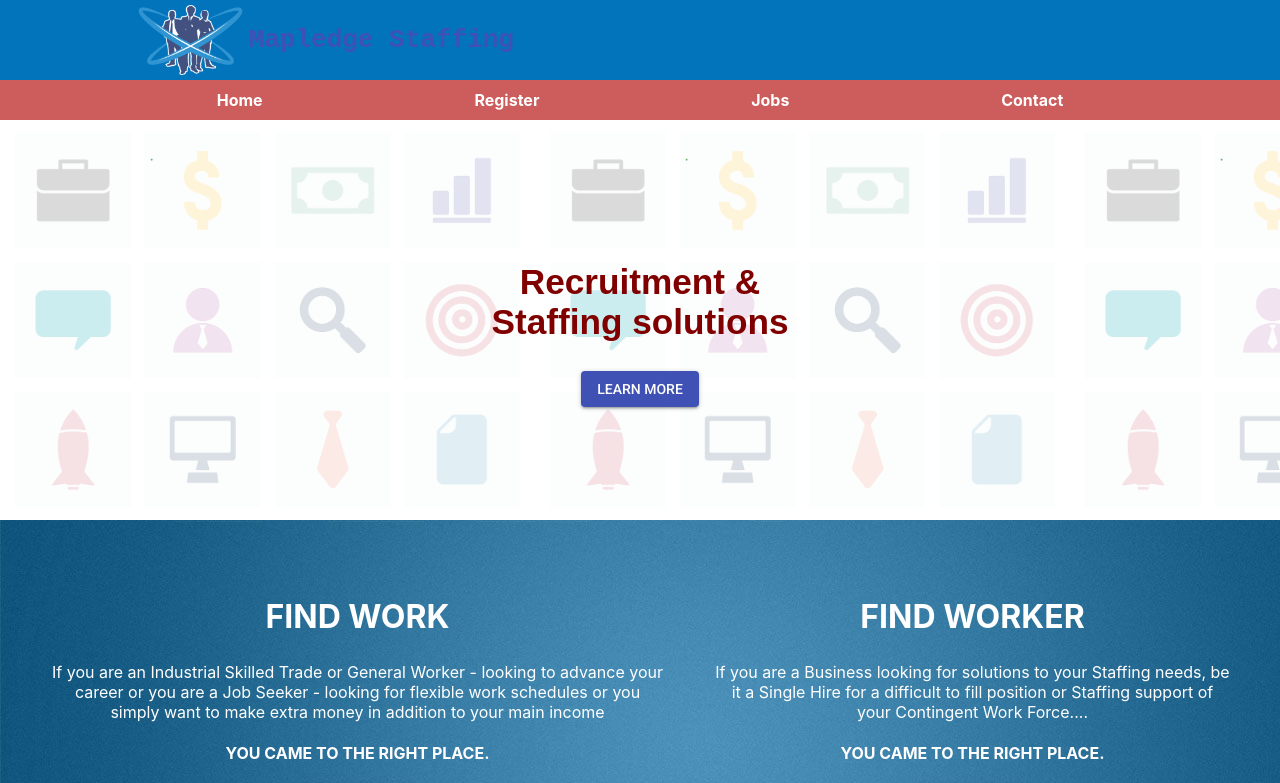
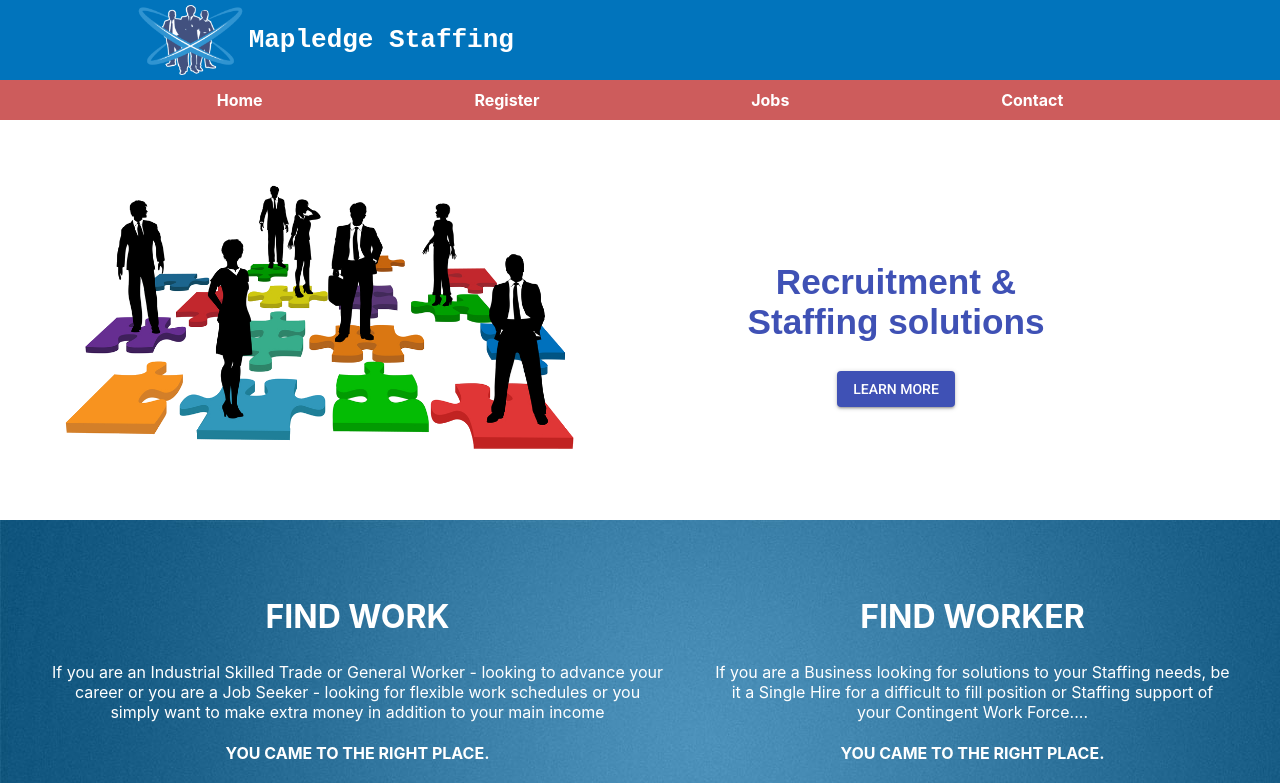
Before and after one commit to puneet-kashyap/mapledge, a React (Create React App) app: page / in a window 1280 px wide. Shown: the top 783 px of the page. Built offline with nearby package versions, Linux system fonts and the light colour scheme.

Commit message:
Home page updated

```diff
--- a/src/components/contact/Contact.js
+++ b/src/components/contact/Contact.js
@@ -9,7 +9,7 @@ class Contact extends React.Component {
     return (
       <div className="contact">
         <div>
-          <h1>Contact</h1>
+          <h1 className="page-title">Contact</h1>
           <div className="card">
             {assets.contacts.map((item, index) => {
               return (
--- a/src/components/header/Header.js
+++ b/src/components/header/Header.js
@@ -10,7 +10,7 @@ class Header extends React.Component {
         <header>
           <div className="logo">
             <img className="logo-img" src={logo} alt="Logo" />
-            <h1>Mapledge Staffing</h1>
+            <h1 className="brand">Mapledge Staffing</h1>
           </div>
         </header>
         <Menu />
--- a/src/components/header/header.css
+++ b/src/components/header/header.css
@@ -11,13 +11,16 @@ header {
   flex-basis: 80%;
   display: flex;
   align-items: center;
+  color: white;
 }
+
 .logo-img {
   width: auto;
   height: auto;
   max-height: 70px;
 }
 
-h1 {
+.brand {
   font-family: monospace;
+  color: white;
 }
--- a/src/components/home/Home.js
+++ b/src/components/home/Home.js
@@ -2,19 +2,24 @@ import React from 'react';
 import { Button } from '@material-ui/core';
 import './home.css';
 import assets from '../../assets/constants';
-
+import titleImg from '../../images/main-img.png';
 class Home extends React.Component {
   render() {
     return (
       <main>
         <section className="staffing">
-          <h1 className="title">
+          <div className="img-block">
+            <img className="title-img" src={titleImg} alt="background" />
+          </div>
+          <div className="marketing-block">
+            <h1 className="page-title">
               Recruitment &amp; <br /> Staffing solutions
             </h1>
             <div>
               <Button variant="contained" color="primary">
                 Learn more
               </Button>
+            </div>
           </div>
         </section>
         <section className="find">
@@ -24,9 +29,7 @@ class Home extends React.Component {
                 <h2 className="marketing-name">{item.name}</h2>
                 <p>{item.desc}</p>
                 <h4>{item.slogan}</h4>
-                <Button variant="contained">
-                  Learn more
-                </Button>
+                <Button variant="contained">Learn more</Button>
               </div>
             );
           })}
--- a/src/components/home/home.css
+++ b/src/components/home/home.css
@@ -1,17 +1,22 @@
 .staffing {
   min-height: 50vh;
   display: flex;
-  flex-direction: column;
   justify-content: center;
-  background-image: url('../../images/background-img.png');
-  background-size: contain;
+  align-items: center;
+  background: url('https://images.pexels.com/photos/242236/pexels-photo-242236.jpeg?auto=compress&cs=tinysrgb&dpr=2&h=750&w=1260');
+  background-size: cover;
+}
+
+.title-img {
+  max-width: 40vw;
+  display: none;
 }
 
 .main-img {
   opacity: 0.2;
 }
 
-.title {
+.page-title {
   font-size: 2.2em;
   font-family: sans-serif;
   color: maroon;
@@ -37,6 +42,9 @@
 }
 
 @media (min-width: 600px) {
+  .staffing {
+    background: none;
+  }
   .find {
     flex-direction: row;
   }
@@ -45,4 +53,12 @@
     max-width: 50%;
   }
 
+  .title-img {
+    display: initial;
+  }
+
+  .marketing-block {
+    width: 50%;
+  }
+
 }
--- a/src/components/register/RegisterForm.js
+++ b/src/components/register/RegisterForm.js
@@ -68,7 +68,7 @@ class RegisterForm extends React.Component {
     return (
       <div className="registration">
         <Card className="registration-card">
-          <h1>Registration</h1>
+          <h1 className="page-title">Registration</h1>
           <Form onSubmit={handleSubmit(this.onSubmit)}>
             <Field
               name="firstName"
--- a/src/components/register/register.css
+++ b/src/components/register/register.css
@@ -6,7 +6,7 @@
   flex-direction: column;
 }
 
-h1 {
+.page-title {
   color: #3f51b5;
 }
 
```
Also changed, not shown: src/images/background-img.png (deleted), src/images/main-img.png (added). Lines whose indentation alone changed are shown as unchanged.
